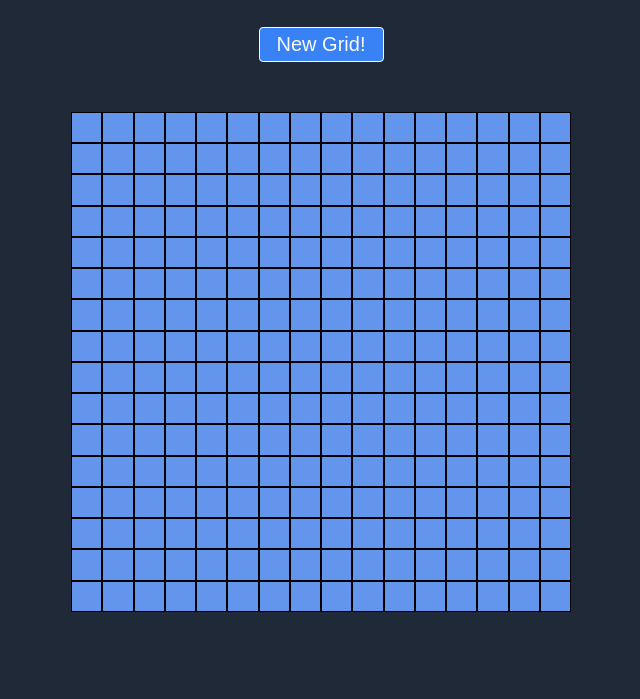
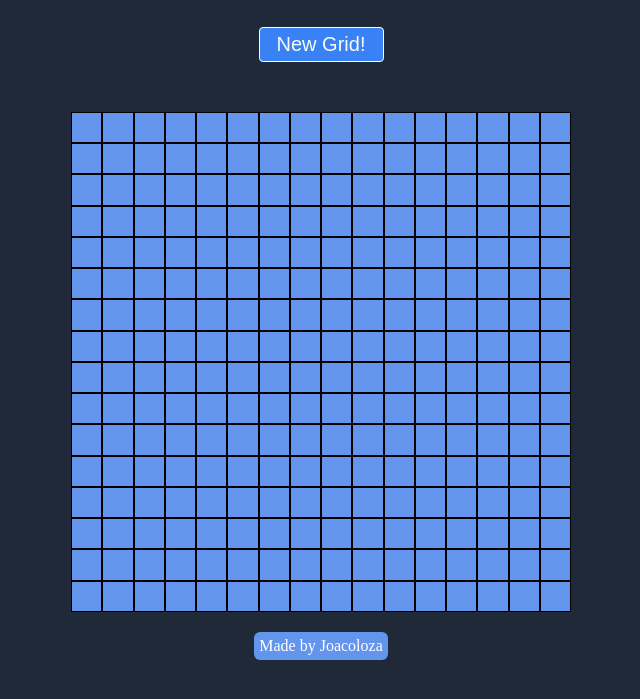
Before and after one commit to joacoloza/etch-a-scketch-Odin, a plain HTML site: page index.html in a window 1280 px wide. Shown: the part 101-800 px from the top of the page, without its empty margins (319-959 px from the left). Drawn offline with Linux system fonts and the light colour scheme.

Commit message:
a project for "the odin project" course final version

```diff
--- a/index.html
+++ b/index.html
@@ -14,7 +14,7 @@
     <div class="gridBody" id="gridBody">
       <div class="gridContainer" id="gridContainer"><!--section of 16x16 div grids--></div>
     </div>
-    <footer></footer>
+    <div class="footer"><a href='https://github.com/joacoloza'>Made by Joacoloza</a></div>
 
     <script src="stylejs.js"></script>
   </body>
--- a/stylecss.css
+++ b/stylecss.css
@@ -60,3 +60,18 @@
     background-color: cornflowerblue;
 
 }
+
+.footer{
+    border-radius: 6px;
+    background-color:cornflowerblue;
+    align-items: center;
+    padding: 5px;
+    border: #F9FAF8;
+
+}
+
+.footer a {
+    color:white;
+    font-size: bolder;
+    text-decoration: none;
+}
```
